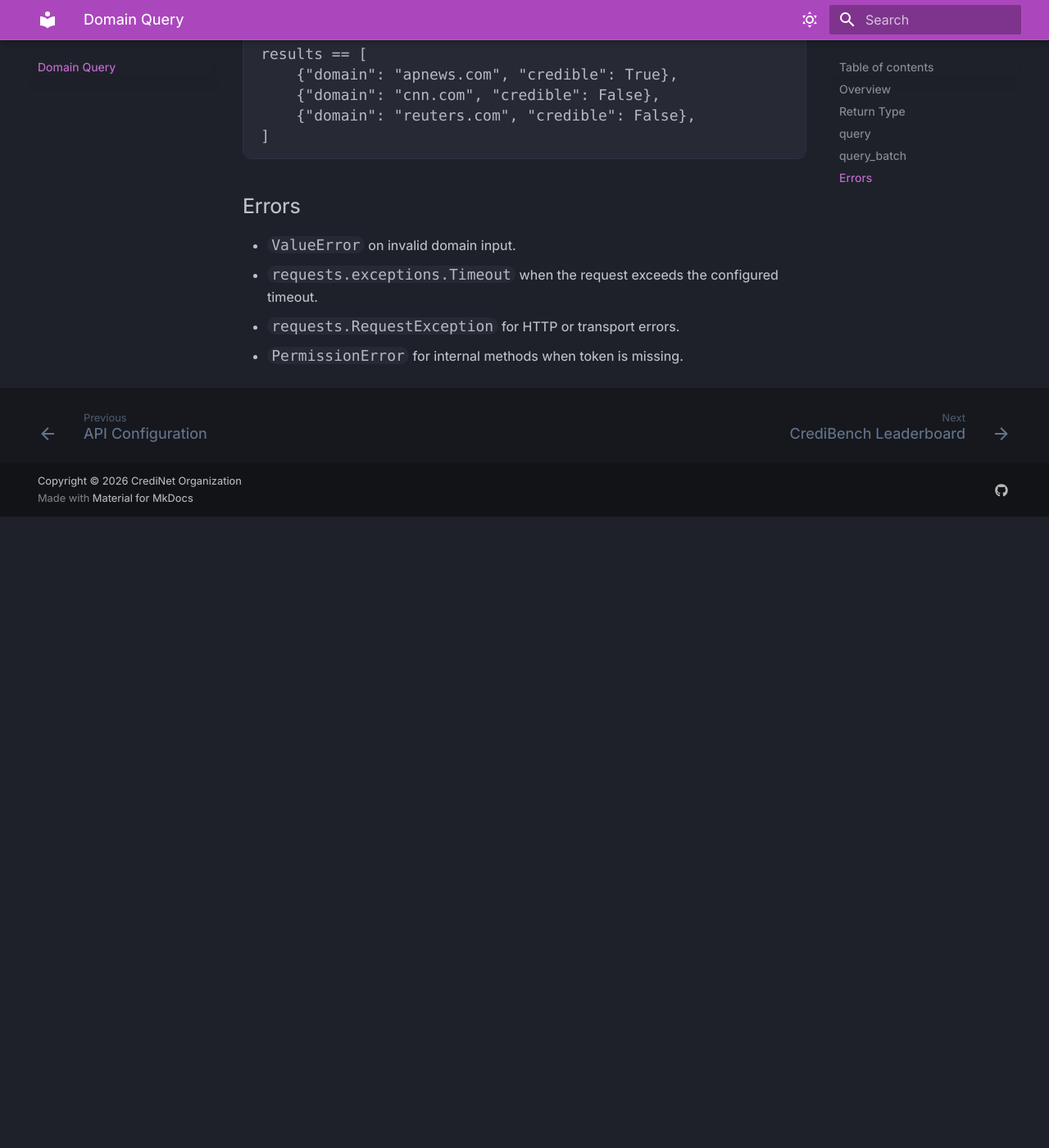
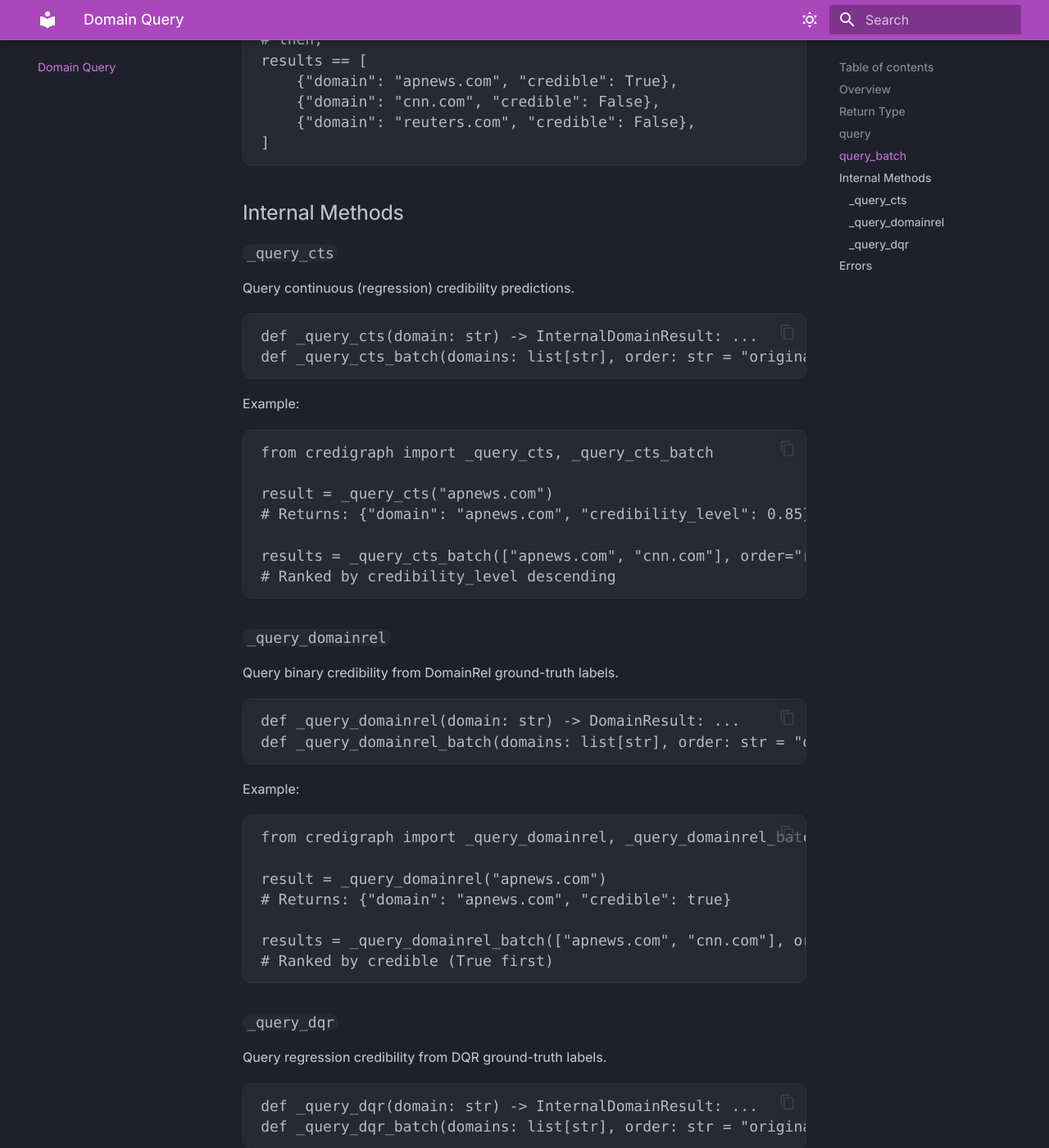
Before and after one commit to credi-net/CrediNet, an MkDocs documentation site: the page built from docs/domain-query.md, in a window 1280 px wide and 1400 px high, scrolled down 2453 px. Shown: the whole window at 82% size. Built offline with MkDocs 1.6.1 and Material for MkDocs 9.7.7, drawn with Linux system fonts in a browser that asks for light colours; some web fonts are replaced; before the commit the page ends 3083 px from its top, so only the background shows below that; some of the changed text lies outside the part shown.

Commit message:
credigraph update

````diff
--- a/docs/domain-query.md
+++ b/docs/domain-query.md
@@ -28,8 +28,9 @@ class InternalDomainResult(TypedDict, total=False):
 
 For internal methods:
 
-- `query_internal*` returns values from model predictions.
-- `query_GT*` returns values from ground-truth label sets (regression from DQR `pc1`, binary from DomainRel `bin`).
+- `_query_cts*` returns continuous regression predictions from model.
+- `_query_domainrel*` returns binary labels from DomainRel ground-truth.
+- `_query_dqr*` returns continuous regression labels from DQR ground-truth.
 
 ## `query`
 
@@ -101,10 +102,73 @@ results == [
 ]
 ```
 
+## Internal Methods
+
+### `_query_cts`
+
+Query continuous (regression) credibility predictions.
+
+```python
+def _query_cts(domain: str) -> InternalDomainResult: ...
+def _query_cts_batch(domains: list[str], order: str = "original") -> list[InternalDomainResult]: ...
+```
+
+Example:
+
+```python
+from credigraph import _query_cts, _query_cts_batch
+
+result = _query_cts("apnews.com")
+# Returns: {"domain": "apnews.com", "credibility_level": 0.85}
+
+results = _query_cts_batch(["apnews.com", "cnn.com"], order="ranked")
+# Ranked by credibility_level descending
+```
+
+### `_query_domainrel`
+
+Query binary credibility from DomainRel ground-truth labels.
+
+```python
+def _query_domainrel(domain: str) -> DomainResult: ...
+def _query_domainrel_batch(domains: list[str], order: str = "original") -> list[DomainResult]: ...
+```
+
+Example:
+
+```python
+from credigraph import _query_domainrel, _query_domainrel_batch
+
+result = _query_domainrel("apnews.com")
+# Returns: {"domain": "apnews.com", "credible": true}
+
+results = _query_domainrel_batch(["apnews.com", "cnn.com"], order="ranked")
+# Ranked by credible (True first)
+```
+
+### `_query_dqr`
+
+Query regression credibility from DQR ground-truth labels.
+
+```python
+def _query_dqr(domain: str) -> InternalDomainResult: ...
+def _query_dqr_batch(domains: list[str], order: str = "original") -> list[InternalDomainResult]: ...
+```
+
+Example:
+
+```python
+from credigraph import _query_dqr, _query_dqr_batch
+
+result = _query_dqr("apnews.com")
+# Returns: {"domain": "apnews.com", "credibility_level": 0.77}
+
+results = _query_dqr_batch(["apnews.com", "cnn.com"], order="ranked")
+# Ranked by credibility_level descending
+```
+
 ## Errors
-
 
 - `ValueError` on invalid domain input.
 - `requests.exceptions.Timeout` when the request exceeds the configured timeout.
 - `requests.RequestException` for HTTP or transport errors.
-- `PermissionError` for internal methods when token is missing.
--- a/mkdocs.yml
+++ b/mkdocs.yml
@@ -35,6 +35,12 @@ extra:
   social:
     - icon: fontawesome/brands/github
       link: https://github.com/your-org/your-repo
+nav:
+  - Home: index.md
+  - Domain Query: domain-query.md
+  - API Configuration: api-configuration.md
+  - Leaderboard: leaderboard.md
+  - Versions: versions.md
 extra_css:
   - stylesheets/custom.css
 copyright: Copyright &copy; 2026 CrediNet Organization
````
Also changed, not shown: credigraph/README.md (+22 -25 lines), credigraph/__init__.py (+12 -8 lines), openapi.yaml (+90 -39 lines), 1 other file.
